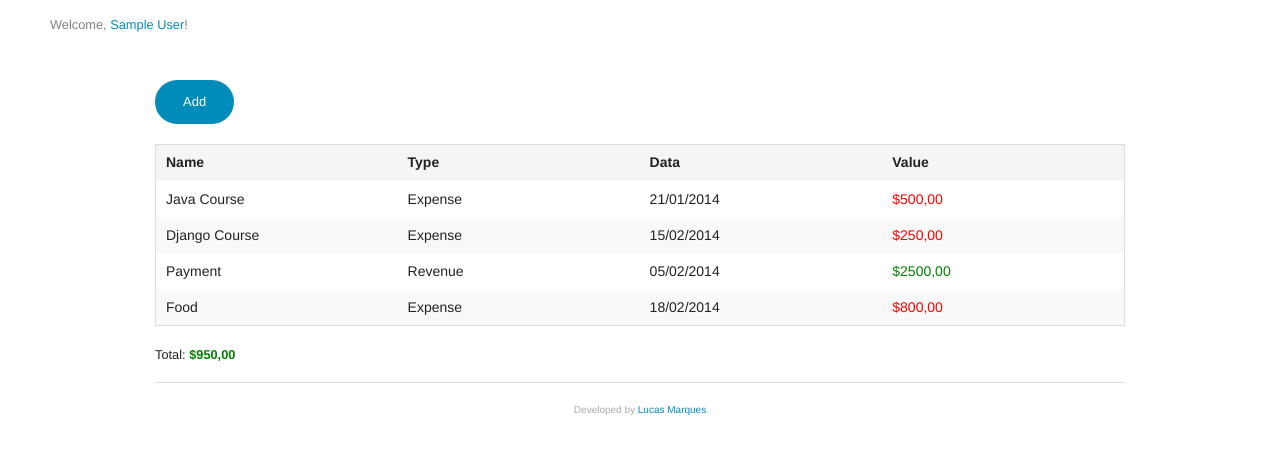
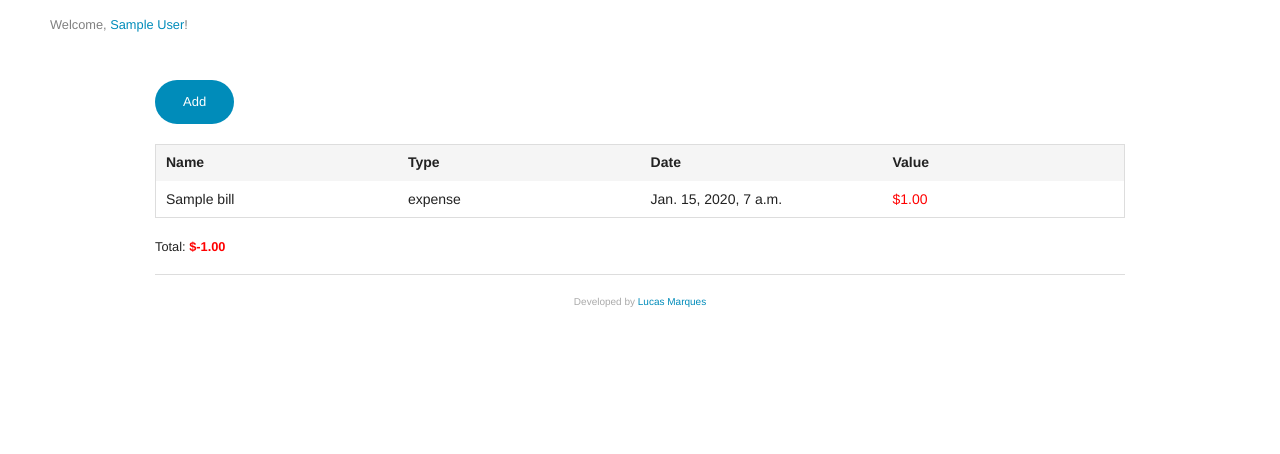
Before and after one commit to marquesds/mywallet, a Django app: page /home/ in a window 1280 px wide. Shown: the part 45-499 px from the top of the page. Run offline with Django 3.2, Linux system fonts and the light colour scheme; a user stored in the database is signed in; tables that the repository leaves empty hold one stand-in row (values such as "Sample post").

Commit message:
bills in home

```diff
--- a/mywallet/bills/models.py
+++ b/mywallet/bills/models.py
@@ -3,9 +3,17 @@ from mywallet.accounts.models import User
 
 
 class Bill(models.Model):
+    TYPE_CHOICES = (
+        ('expense', 'Expense'),
+        ('revenue', 'Revenue')
+    )
+
     name = models.CharField('Name', max_length=200)
     value = models.DecimalField('Value', max_digits=8, decimal_places=2)
-    bill_type = models.CharField('Type', max_length=8)
+    bill_type = models.CharField(
+        'Type', max_length=8, choices=TYPE_CHOICES,
+        default='expense'
+    )
 
     created_at = models.DateTimeField(auto_now_add=True)
     updated_at = models.DateTimeField(auto_now=True)
--- a/mywallet/core/templates/home.html
+++ b/mywallet/core/templates/home.html
@@ -17,38 +17,29 @@
                 <tr>
                     <th width="250">Name</th>
                     <th width="250">Type</th>
-                    <th width="250">Data</th>
+                    <th width="250">Date</th>
                     <th width="250">Value</th>
                 </tr>
                 </thead>
                 <tbody>
+                {% for bill in bills %}
                 <tr>
-                    <td>Java Course</td>
-                    <td>Expense</td>
-                    <td>21/01/2014</td>
-                    <td class="expense">$500,00</td>
+                    <td>{{ bill.name }}</td>
+                    <td>{{ bill.bill_type }}</td>
+                    <td>{{ bill.created_at }}</td>
+                    <td class="{% if bill.bill_type == 'revenue' %}revenue{% elif bill.bill_type == 'expense' %}expense{% endif %}">${{ bill.value }}</td>
                 </tr>
+                {% empty %}
                 <tr>
-                    <td>Django Course</td>
-                    <td>Expense</td>
-                    <td>15/02/2014</td>
-                    <td class="expense">$250,00</td>
+                    <td>----------</td>
+                    <td>----------</td>
+                    <td>----------</td>
+                    <td>----------</td>
                 </tr>
-                <tr>
-                    <td>Payment</td>
-                    <td>Revenue</td>
-                    <td>05/02/2014</td>
-                    <td class="revenue">$2500,00</td>
-                </tr>
-                <tr>
-                    <td>Food</td>
-                    <td>Expense</td>
-                    <td>18/02/2014</td>
-                    <td class="expense">$800,00</td>
-                </tr>
+                {% endfor %}
                 </tbody>
             </table>
-            <small>Total: <b class="revenue">$950,00</b></small>
+            <small>Total: <b class="{% if total > 0 %}revenue{% elif total < 0 %}expense{% endif %}">${{ total }}</b></small>
             <hr/>
         </div>
     </div>
--- a/mywallet/core/views.py
+++ b/mywallet/core/views.py
@@ -1,9 +1,26 @@
 from django.shortcuts import render
 from django.contrib.auth.decorators import login_required
+from mywallet.bills.models import Bill
+
 
 def index(request):
     return render(request, 'index.html')
 
+
 @login_required
 def home(request):
-    return render(request, 'home.html')
+    user = request.user
+    bills = Bill.objects.filter(user=user)
+    total = 0
+    for bill in bills:
+        if bill.bill_type == 'revenue':
+            total += bill.value
+        else:
+            total -= bill.value
+
+    context = {
+        'bills': bills,
+        'total': total
+    }
+
+    return render(request, 'home.html', context)
```
